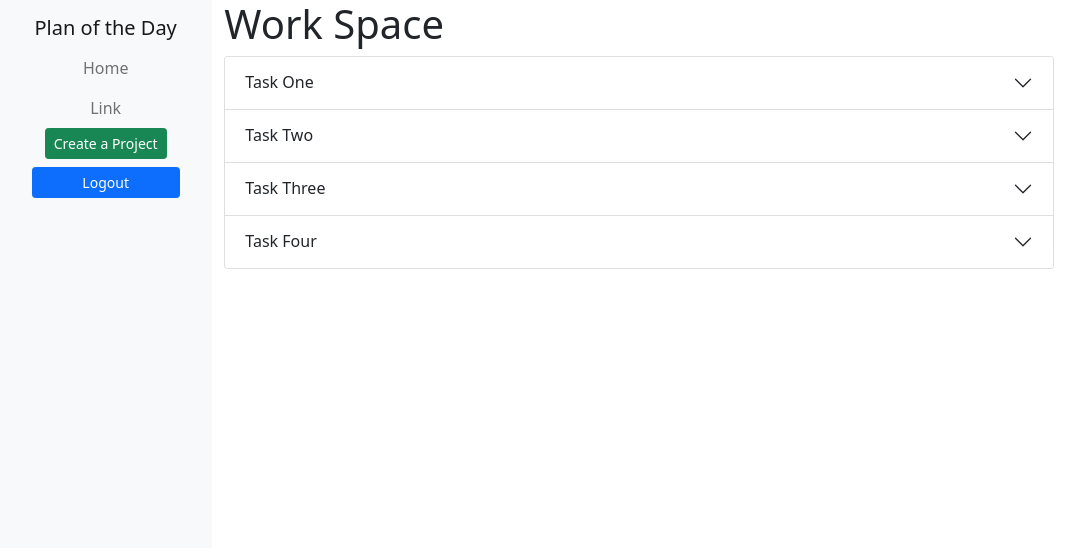
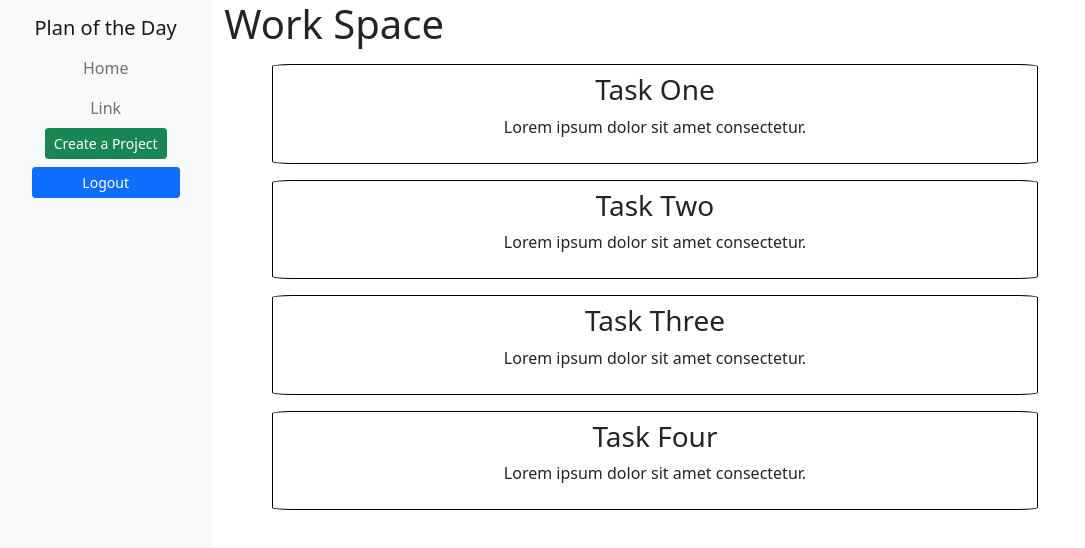
Before and after one commit to miller2590/Plan-of-the-Day, a React (Create React App) app: page /home/workSpace/1 in a window 1280 px wide. Shown: the top 548 px of the page, without its empty margins (1-1086 px from the left). Built offline with nearby package versions, Linux system fonts and the light colour scheme; no server answers.

Commit message:
Added base drag and drop functionality, only works on PC

```diff
--- a/package.json
+++ b/package.json
@@ -10,6 +10,8 @@
     "firebase": "^9.9.1",
     "react": "^18.2.0",
     "react-bootstrap": "^2.4.0",
+    "react-dnd": "^16.0.1",
+    "react-dnd-html5-backend": "^16.0.1",
     "react-dom": "^18.2.0",
     "react-router-dom": "^6.4.2",
     "react-scripts": "5.0.1",
--- a/src/components/Task.js
+++ b/src/components/Task.js
@@ -1,14 +1,30 @@
 import React from "react";
-import AccordionItem from "react-bootstrap/esm/AccordionItem";
-import AccordionHeader from "react-bootstrap/esm/AccordionHeader";
-import AccordionBody from "react-bootstrap/esm/AccordionBody";
+import { useDrag } from "react-dnd";
+import { ItemTypes } from "../utils/Constants.js";
 
 function Task(props) {
+  const [{ isDragging }, drag] = useDrag(() => ({
+    type: ItemTypes.TASK,
+    collect: (monitor) => ({
+      isDragging: !!monitor.isDragging(),
+    }),
+  }));
+
   return (
-    <AccordionItem eventKey={props.eventKey}>
-      <AccordionHeader>{props.title}</AccordionHeader>
-      <AccordionBody>{props.description}</AccordionBody>
-    </AccordionItem>
+    <div
+      ref={drag}
+      style={{
+        opacity: isDragging ? 0.5 : 1,
+        border: "1px solid black",
+        borderRadius: "2.5%",
+        margin: "1rem",
+        padding: ".5rem",
+        textAlign: "center",
+      }}
+    >
+      <h3>{props.title}</h3>
+      <p>{props.description}</p>
+    </div>
   );
 }
 
--- a/src/components/TaskList.js
+++ b/src/components/TaskList.js
@@ -1,22 +1,31 @@
 import React from "react";
 import Task from "./Task";
-
-import { Accordion } from "react-bootstrap";
+import { useDrag } from "react-dnd";
+import { ItemTypes } from "../utils/Constants.js";
 
 function TaskList(props) {
+  const [{ isDragging }, drag] = useDrag(() => ({
+    type: ItemTypes.TASK,
+    collect: (monitor) => ({
+      isDragging: !!monitor.isDragging(),
+    }),
+  }));
+
   return (
-    <Accordion defaultActiveKey="0">
+    <ul style={{ listStyle: "none" }}>
       {props.taskData.map((task) => {
         return (
-          <Task
+          <li
+            ref={drag}
+            className="task"
             key={task.eventKey}
-            eventKey={task.eventKey}
-            title={task.title}
-            description={task.description}
-          />
+            style={{ opacity: isDragging ? 0.5 : 1 }}
+          >
+            <Task title={task.title} description={task.description} />
+          </li>
         );
       })}
-    </Accordion>
+    </ul>
   );
 }
 
--- a/src/index.js
+++ b/src/index.js
@@ -3,6 +3,8 @@ import ReactDOM from "react-dom/client";
 import "./index.css";
 import { AuthProvider } from "./contexts/AuthContext";
 import { MainProvider } from "./contexts/MainContext";
+import { DndProvider } from "react-dnd";
+import { HTML5Backend } from "react-dnd-html5-backend";
 import App from "./App";
 import reportWebVitals from "./reportWebVitals";
 import "bootstrap/dist/css/bootstrap.min.css";
@@ -11,7 +13,9 @@ ReactDOM.createRoot(document.getElementById("root")).render(
   <React.StrictMode>
     <AuthProvider>
       <MainProvider>
-        <App />
+        <DndProvider backend={HTML5Backend}>
+          <App />
+        </DndProvider>
       </MainProvider>
     </AuthProvider>
   </React.StrictMode>
--- /dev/null
+++ b/src/utils/Constants.js
@@ -0,0 +1,3 @@
+export const ItemTypes = {
+  TASK: "task",
+};
```
Also changed, not shown: 1 other file (tests, documents, lock files or other folders).
